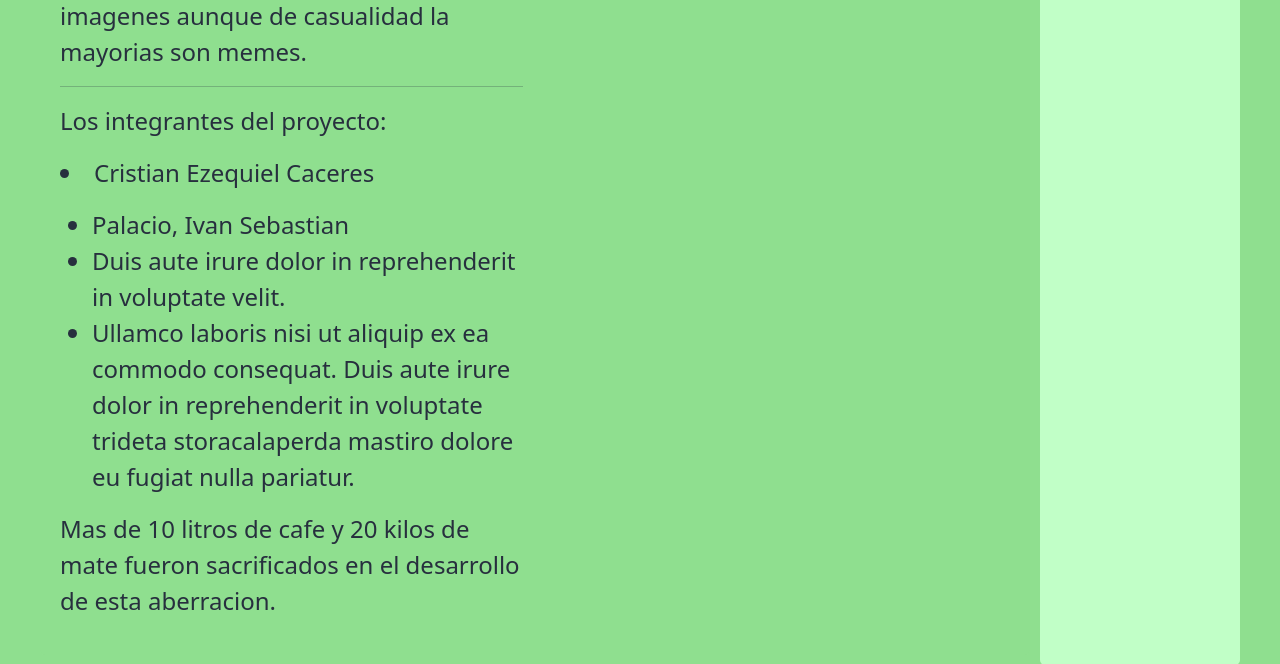
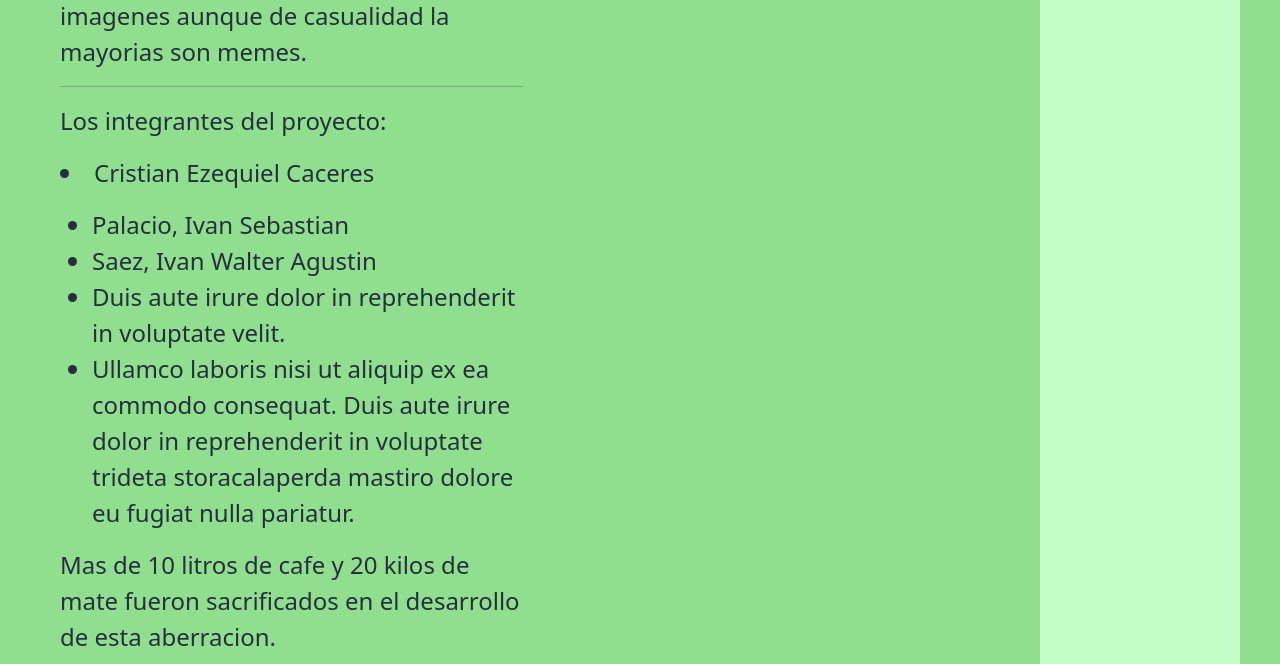
Before and after one commit to Pi7o/proyecto_informatorio_grupo14_2021, a Django app: page /about/ in a window 1280 px wide. Shown: the part 541-1205 px from the top of the page. Run offline with Django 3.2, Linux system fonts and the light colour scheme; parts of the project's set-up code (start-up, migrations or seed data) failed here and were passed over; some libraries are stand-ins or nearby versions.

Commit message:
modificacion de iwasaez

```diff
--- a/templates/about.html
+++ b/templates/about.html
@@ -31,6 +31,7 @@
 
         <ul>
           <li><i class="ion-android-checkmark-circle"></i> Palacio, Ivan Sebastian</li>
+          <li><i class="ion-android-checkmark-circle"></i> Saez, Ivan Walter Agustin</li>
           <li><i class="ion-android-checkmark-circle"></i> Duis aute irure dolor in reprehenderit in voluptate velit.</li>
           <li><i class="ion-android-checkmark-circle"></i> Ullamco laboris nisi ut aliquip ex ea commodo consequat. Duis aute irure dolor in reprehenderit in voluptate trideta storacalaperda mastiro dolore eu fugiat nulla pariatur.</li>
         </ul>
```
